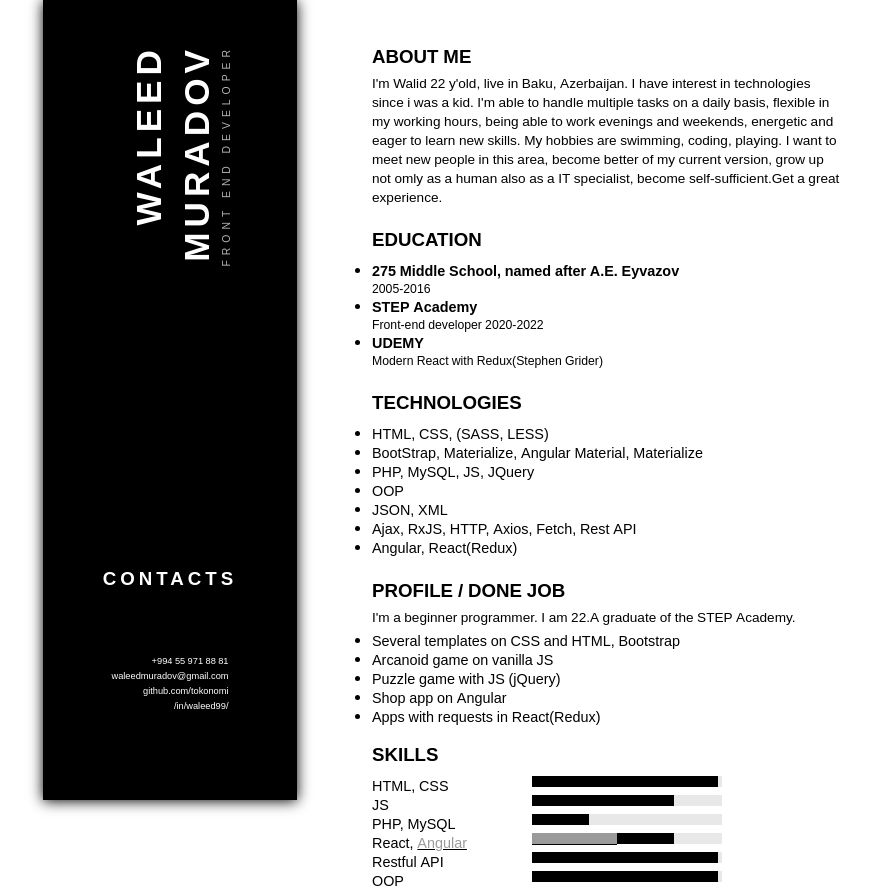
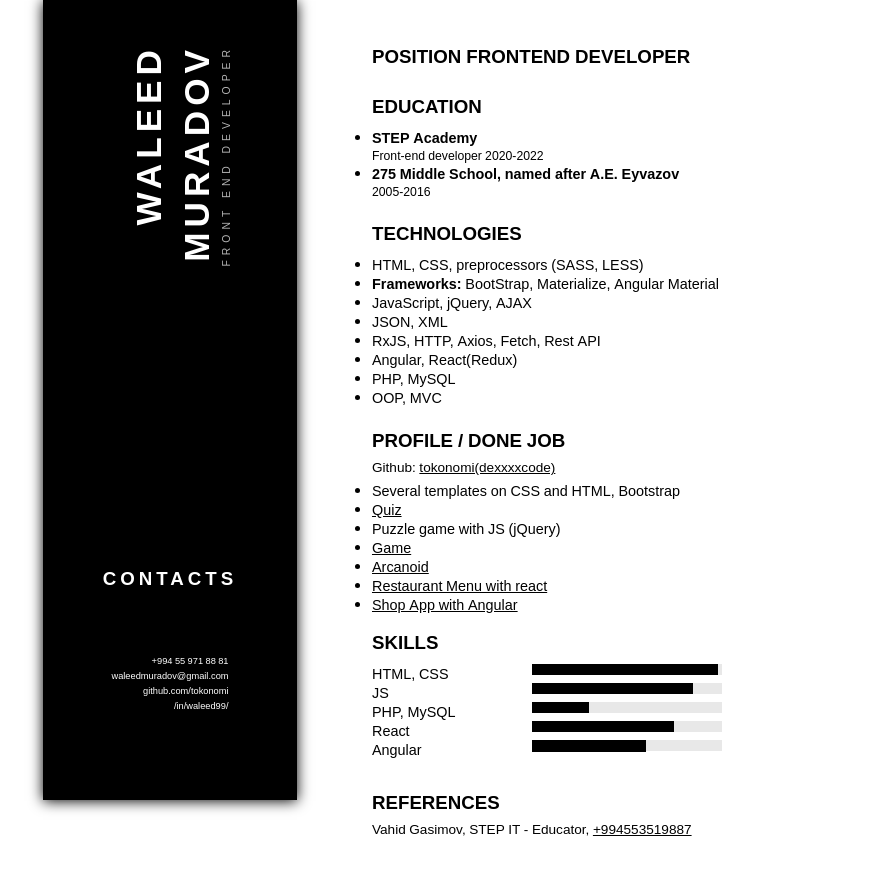
Before and after one commit to tokonomi/resume, a plain HTML site: page index.htm in a window 1280 px wide. Shown: the whole page, without its empty margins (197-1066 px from the left). After the commit the page ends 838 px from the top, so only its background shows below. Drawn offline with Linux system fonts and the light colour scheme; a web font is replaced by a local one.

Commit message:
feat: refactored HTML and CSS

```diff
--- a/index.htm
+++ b/index.htm
@@ -27,52 +27,47 @@
         <section class="info-section">
             <ul>
                 <li class="prps-list">
-                    <h3>about me</h3>
-                    <p>
-                        I'm Walid 22 y'old, live in Baku, Azerbaijan. I have interest in technologies since i was a kid. I'm able to handle multiple tasks on a daily basis, flexible in my working hours, being able to work evenings and weekends, energetic and eager to learn new skills. My hobbies are swimming, coding, playing. I want to meet new people in this area, become better of my current version, grow up not omly as a human also as a IT specialist, become self-sufficient.Get a great experience.
-                    </p>
+                    <h3>Position FrontEnd Developer</h3>
                 </li>
                 <li class="edc-list">
                     <h3>education</h3>
                     <ul class="in-list">
                         <li>
-                            <h4>275 Middle School, named after A.E. Eyvazov</h4>
-                            <p>2005-2016</p>
-                        </li>
-                        <li>
                             <h4>STEP Academy</h4>
                             <p>Front-end developer 2020-2022</p>
                         </li>
                         <li>
-                            <h4>UDEMY</h4>
-                            <p>Modern React with Redux(Stephen Grider)</p>
+                            <h4>275 Middle School, named after A.E. Eyvazov</h4>
+                            <p>2005-2016</p>
                         </li>
                     </ul>
                 </li>
                 <li class="tech-list">
                     <h3>technologies</h3>
                     <ul class="in-list">
-                        <li>HTML, CSS, (SASS, LESS)</li>
-                        <li>BootStrap, Materialize, Angular Material, Materialize</li>
-                        <li>PHP, MySQL, JS, JQuery</li>
-                        <li>OOP</li>
+                        <li>HTML, CSS, preprocessors (SASS, LESS)</li>
+                        <li><b>Frameworks:</b> BootStrap, Materialize, Angular Material</li>
+                        <li>JavaScript, jQuery, AJAX</li>
                         <li>JSON, XML</li>
-                        <li>Ajax, RxJS, HTTP, Axios, Fetch, Rest API</li>
+                        <li>RxJS, HTTP, Axios, Fetch, Rest API</li>
                         <li>Angular, React(Redux)</li>
+                        <li>PHP, MySQL</li>
+                        <li>OOP, MVC</li>
                     </ul>
                 </li>
                 <li class="exp-list">
                     <h3>profile / done job</h3>
                     <p>
-                        I'm a beginner programmer. I am 22.A graduate of
-                        the STEP Academy.
+                        Github: <a href="https://github.com/tokonomi" target="_blank">tokonomi(dexxxxcode)</a>
                     </p>
                     <ul class="in-list">
                         <li>Several templates on CSS and HTML, Bootstrap</li>
-                        <li>Arcanoid game on vanilla JS</li>
-                        <li>Puzzle game with JS (jQuery)</li>
-                        <li>Shop app on Angular</li>
-                        <li>Apps with requests in React(Redux)</li>
+                        <li><a href="https://tokonomi.github.io/question-game/" target="_blank">Quiz</a></li>
+                        <li><a href="https://tokonomi.github.io/puzzleGame-jQuery/" target="_blank"></a> Puzzle game with JS (jQuery)</li>
+                        <li><a href="https://tokonomi.github.io/js-game/" target="_blank">Game</a></li>
+                        <li><a href="https://tokonomi.github.io/js-arcanoid/" target="_blank">Arcanoid</a></li>
+                        <li><a href="https://tokonomi.github.io/react-restaurant-menu/" target="_blank">Restaurant Menu with react</a></li>
+                        <li><a href="https://tokonomi.github.io/react-restaurant-menu/" target="_blank">Shop App with Angular</a></li>
                     </ul>
                 </li>
                 <li>
@@ -91,18 +86,18 @@
                             <span class="bar"><span class="php"></span></span>
                         </li>
                         <li>
-                            React, <span class="s-angular">Angular</span>
-                            <span class="bar"><span class="react"><span class="angular"></span></span></span>
+                            React
+                            <span class="bar"><span class="react"></span></span>
                         </li>
                         <li>
-                            Restful API
-                            <span class="bar"><span class="api"></span></span>
-                        </li>
-                        <li>
-                            OOP
-                            <span class="bar"><span class="oop"></span></span>
+                            Angular
+                            <span class="bar"><span class="angular"></span></span>
                         </li>
                     </ul>
+                </li>
+                <li class="references">
+                    <h3>references</h3>
+                    <p>Vahid Gasimov, STEP IT - Educator, <a href="tel:+994553519887">+994553519887</a></p>
                 </li>
             </ul>
         </section>
--- a/style.css
+++ b/style.css
@@ -6,6 +6,11 @@
     padding: 0;
     font-family: 'Noto Sans Buhid', sans-serif;
 }
+
+a{
+    color: #000;
+}
+
 body{
     display: flex;
     align-items: center;
@@ -152,24 +157,18 @@ header{
 }
 
 .angular{
-    background-color: rgb(154, 154, 154)!important;
     border-bottom: 1px solid #000;
     float: left;
     height: 11px;
 }
 
-.s-angular{
-    color: rgb(154, 154, 154);
-    text-decoration: underline;
-    text-decoration-color: #000;
-}
 
 .html{
     width: 98%;
     animation: html 3s;
 }
 .js{
-    width: 75%;
+    width: 85%;
     animation: js 3s;
 }
 .php{
@@ -193,6 +192,10 @@ header{
     animation: oop 3s;
 }
 
+.references{
+    padding-top: 30px;
+}
+
 @keyframes html{
     0%{
         width: 0%;
@@ -206,7 +209,7 @@ header{
         width: 0%;
     }
     100%{
-        width: 75%;
+        width: 85%;
     }
 }
 @keyframes php{
```
